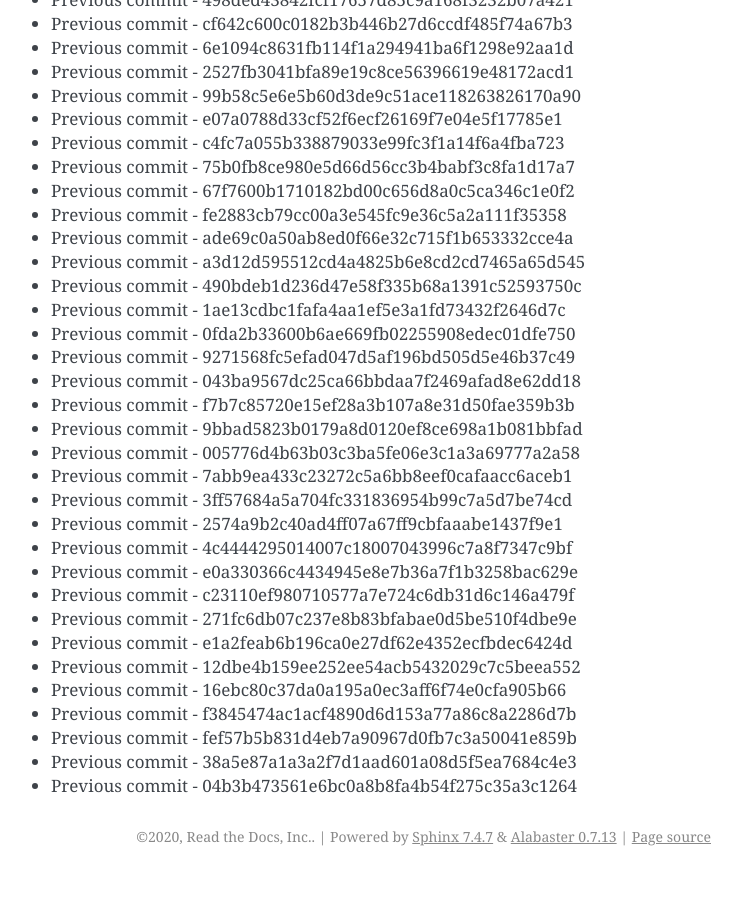
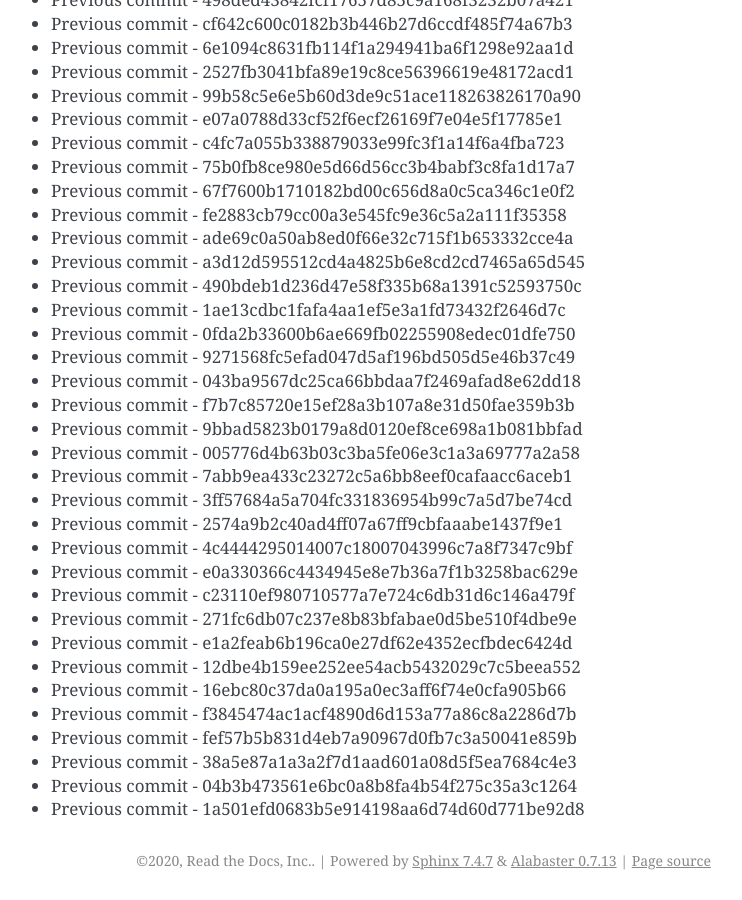
Before and after one commit to readthedocs/rtd-git-stresstest, a Sphinx documentation site: the page built from docs/updates.rst, in a window 1280 px wide and 900 px high, scrolled down 88656 px. Shown: the whole window, without its empty margins (399-1141 px from the left). Built offline with Sphinx 7.4.7, drawn with Linux system fonts in a browser that asks for light colours; before the commit the page ends 89532 px from its top, so only the background shows below that.

Commit message:
Generating commit from previous: 1a501efd0683b5e914198aa6d74d60d771be92d8

```diff
--- a/docs/updates.rst
+++ b/docs/updates.rst
@@ -3757,3 +3757,4 @@ It can be tested for any performance characteristics.
 * Previous commit - fef57b5b831d4eb7a90967d0fb7c3a50041e859b
 * Previous commit - 38a5e87a1a3a2f7d1aad601a08d5f5ea7684c4e3
 * Previous commit - 04b3b473561e6bc0a8b8fa4b54f275c35a3c1264
+* Previous commit - 1a501efd0683b5e914198aa6d74d60d771be92d8
```
